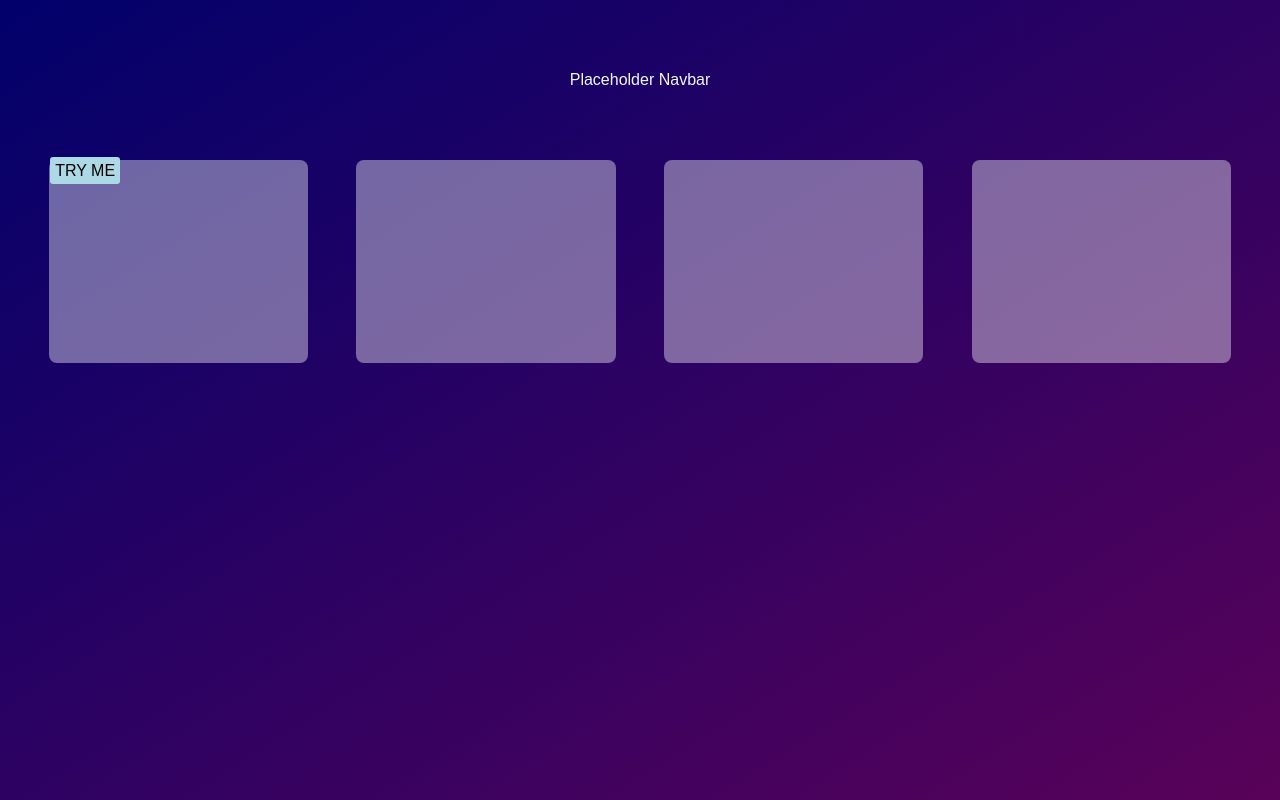
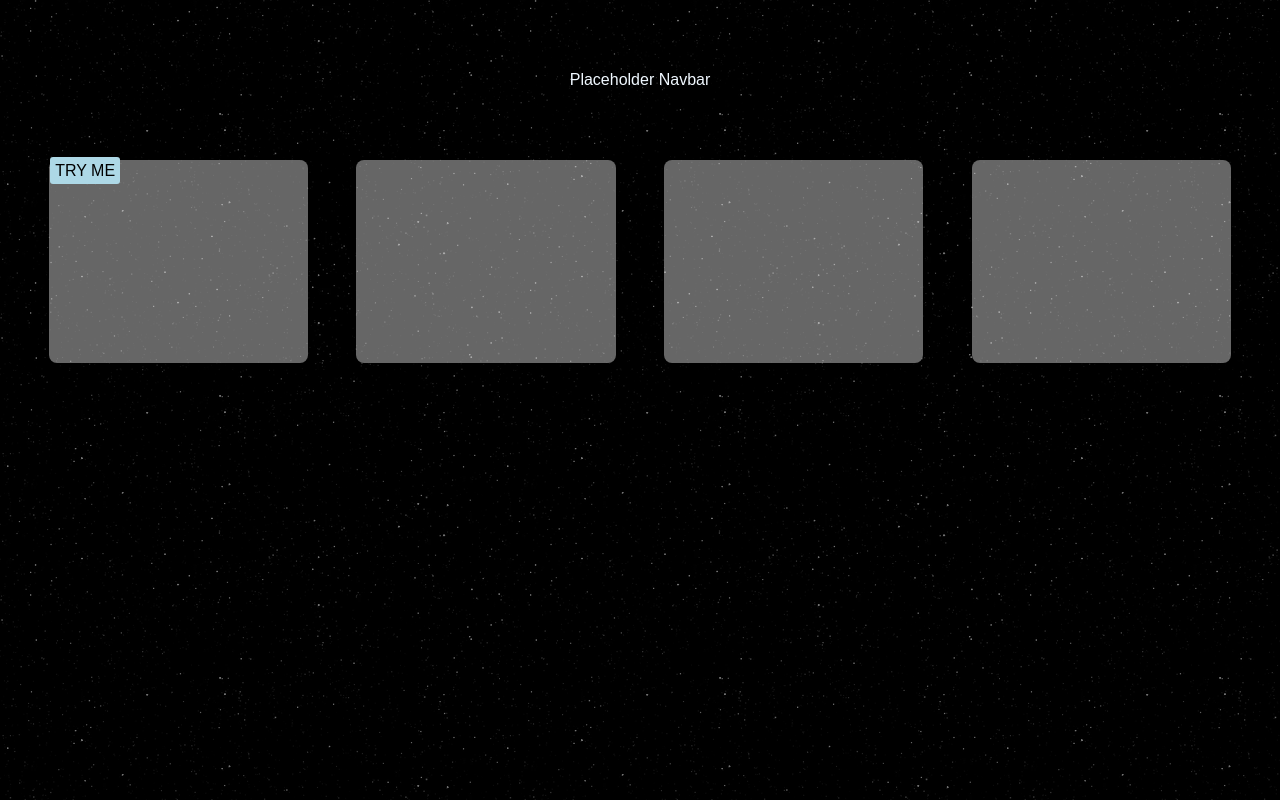
Before and after one commit to ppaliani/Portfolio, a plain HTML site: page index.html in a window 1280 px wide. Drawn offline with Linux system fonts and the light colour scheme.

Commit message:
added assests folder to repo. changed homepage background to space gif

```diff
--- a/styles.css
+++ b/styles.css
@@ -1,6 +1,8 @@
 body {
     font-family: 'Poppins', sans-serif;
-    background-image: linear-gradient(to bottom right, rgb(1, 1, 107), rgb(89, 2, 89));
+    background-color: black;
+    background-image: url("Assets/homepage_background.gif");
+    background-attachment: fixed;
     height: 100vh;
     width: 100vw;
     padding: 0px;
```
Also changed, not shown: Assets/homepage_background.gif (added).
